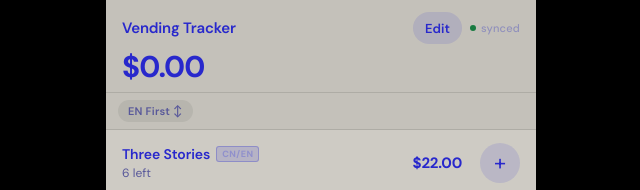
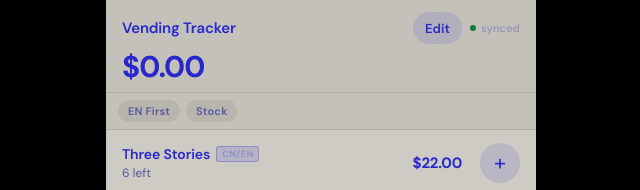
Before and after one commit to tracylin/vending-tracker, a React (Vite) app: page / in a window 1280 px wide. Shown: the top 190 px of the page, without its empty margins (319-959 px from the left). Built offline with nearby package versions, Linux system fonts and the light colour scheme.

Commit message:
Add Stock sort toggle, combinable with EN First, no symbols

```diff
--- a/App.jsx
+++ b/App.jsx
@@ -779,15 +779,28 @@ export default function App() {
   };
 
   // ── derived item lists ───────────────────────────────────────────────────────
-  const [sortLang, setSortLang] = useState(false);
-  const langSort = arr => [...arr].sort((a, b) => {
-    const ae = a.lang?.includes('EN'), be = b.lang?.includes('EN');
-    return ae === be ? 0 : ae ? -1 : 1;
-  });
-  const activeItems = items.filter(i => i.active);
-  const sorted      = sortLang ? langSort(activeItems) : activeItems;
-  const inStockItems = sorted.filter(i => i.stock === null || i.stock > 0);
-  const oosItems     = sorted.filter(i => i.stock !== null && i.stock <= 0);
+  const [sortLang,  setSortLang]  = useState(false);
+  const [sortStock, setSortStock] = useState(false);
+
+  const applySort = arr => {
+    if (!sortLang && !sortStock) return arr;
+    return [...arr].sort((a, b) => {
+      if (sortLang) {
+        const ae = a.lang?.includes('EN'), be = b.lang?.includes('EN');
+        if (ae !== be) return ae ? -1 : 1;
+      }
+      if (sortStock) {
+        const an = a.stock === null, bn = b.stock === null;
+        if (an !== bn) return an ? 1 : -1;       // unlimited goes after tracked
+        if (!an && !bn) return a.stock - b.stock; // low stock first
+      }
+      return 0;
+    });
+  };
+
+  const activeItems  = items.filter(i => i.active);
+  const inStockItems = applySort(activeItems.filter(i => i.stock === null || i.stock > 0));
+  const oosItems     = applySort(activeItems.filter(i => i.stock !== null && i.stock <= 0));
 
   return (
     <>
@@ -818,9 +831,8 @@ export default function App() {
             ) : (
               <>
                 <div className="sort-bar">
-                  <button className={`sort-btn${sortLang ? ' on' : ''}`} onClick={() => setSortLang(v => !v)}>
-                    EN First {sortLang ? '✕' : '↕'}
-                  </button>
+                  <button className={`sort-btn${sortLang  ? ' on' : ''}`} onClick={() => setSortLang(v => !v)}>EN First</button>
+                  <button className={`sort-btn${sortStock ? ' on' : ''}`} onClick={() => setSortStock(v => !v)}>Stock</button>
                 </div>
                 {inStockItems.map(item => (
                   <ItemRow
```
